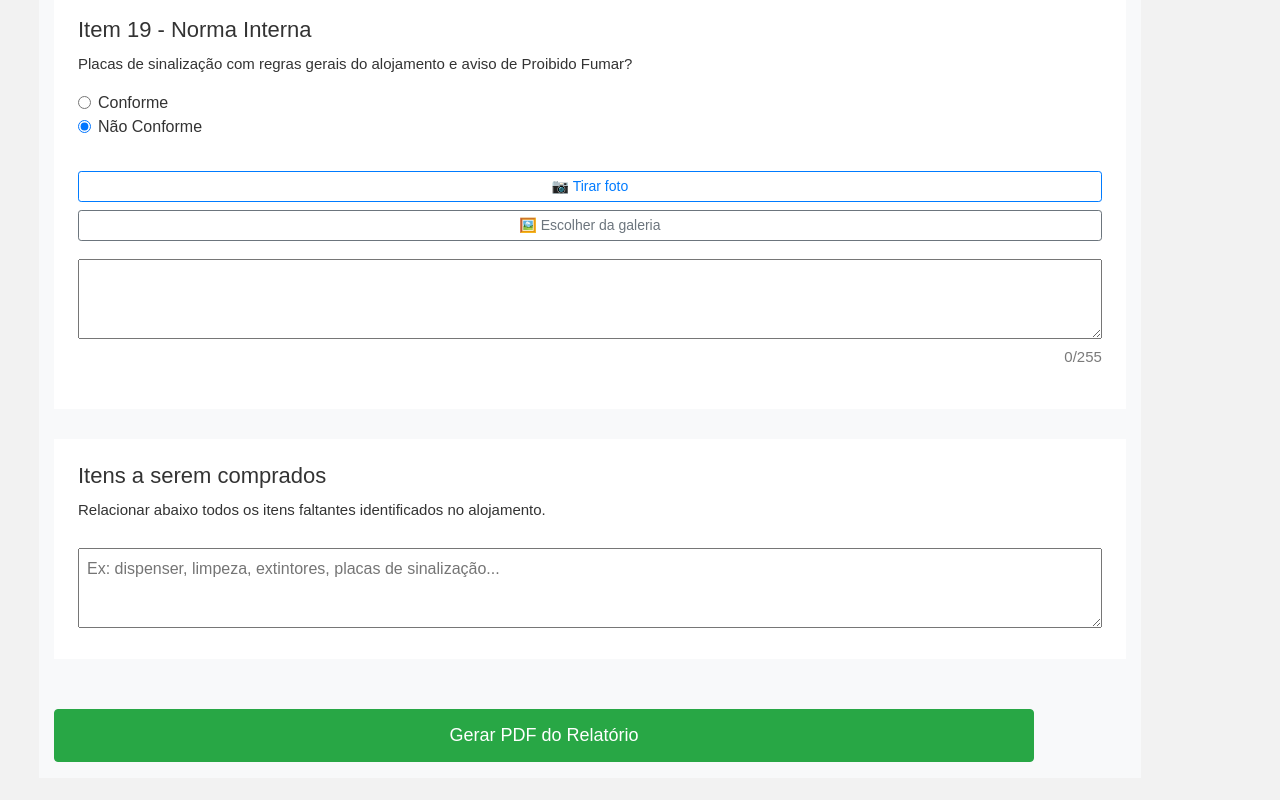
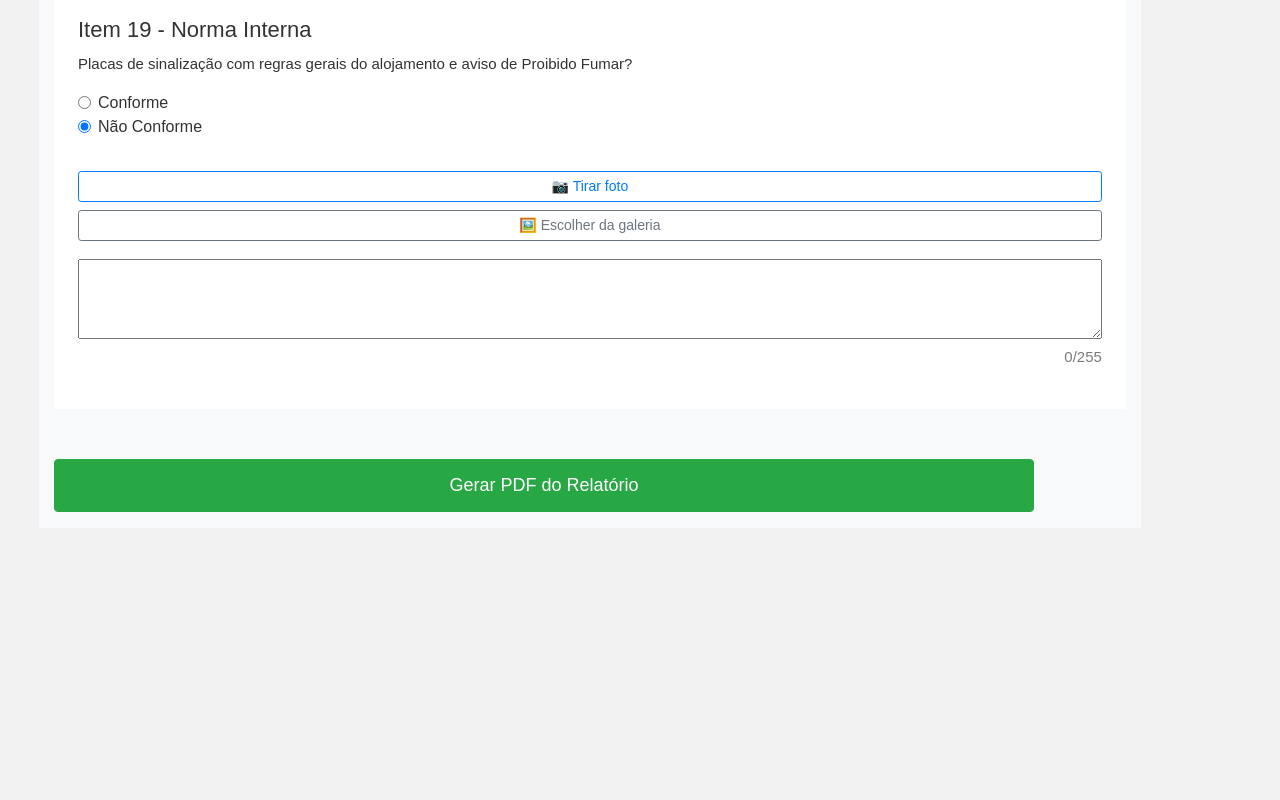
Before and after one commit to rafaelleao-lang/relatorio-alojamentos, a plain HTML site: page index.html in a window 1280 px wide. Shown: the part 8927-9727 px from the top of the page. After the commit the page ends 9503 px from the top, so only its background shows below. Drawn offline with nearby package versions, Linux system fonts and the light colour scheme.

Commit message:
Update index.html

```diff
--- a/index.html
+++ b/index.html
@@ -886,18 +886,6 @@
 </div>
 </div>
 
-<!-- ================= ITENS A SEREM COMPRADOS ================= -->
-<div class="question mt-4">
-<div class="bg-white p-4">
-
-<h2>Itens a serem comprados</h2>
-<p>Relacionar abaixo todos os itens faltantes identificados no alojamento.</p>
-
-<textarea
-    id="itens-comprar"
-    class="observacoes-textarea"
-    placeholder="Ex: dispenser, limpeza, extintores, placas de sinalização..."
-></textarea>
 
 <!-- CONTEÚDO FIXO PARA PDF -->
 <div class="pdf-itens-comprar pdf-observacoes d-none"></div>
```
